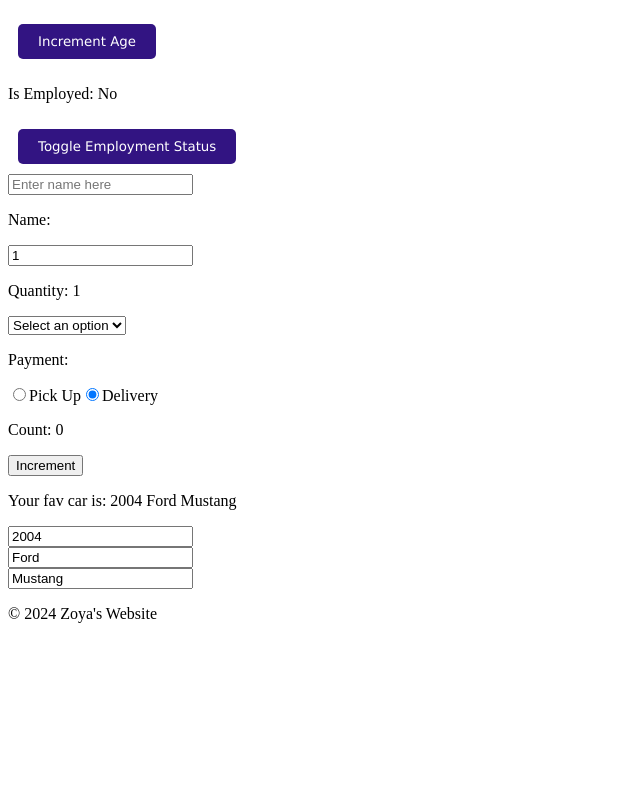
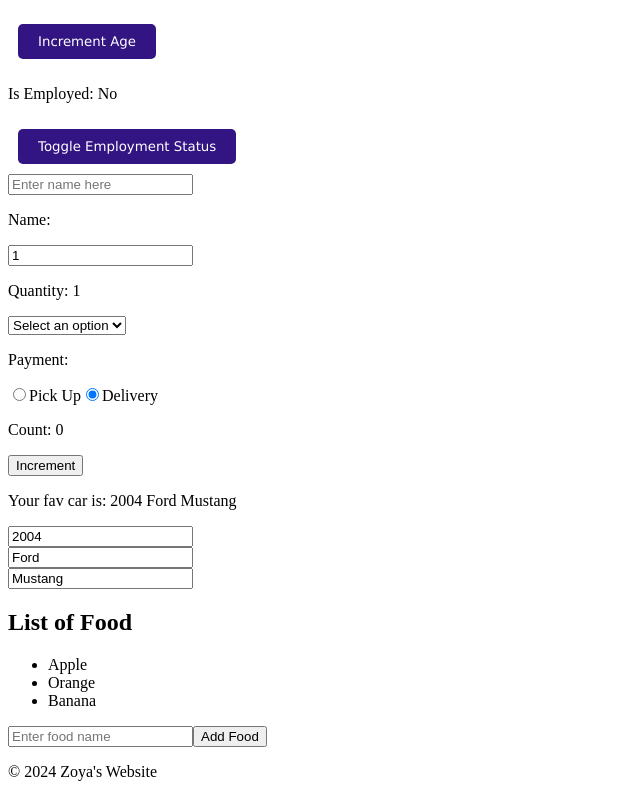
Before and after one commit to zoyasiddiqui/Learning-React, a React (Vite) app in the folder website/my-react-app/: page / in a window 1280 px wide. Shown: the part 1460-2257 px from the top of the page, without its empty margins (0-640 px from the left). Before the commit the page ends 2099 px from the top, so only its background shows below. Built offline with nearby package versions, Linux system fonts and the light colour scheme.

Commit message:
learned how to update arrays

```diff
--- a/website/my-react-app/src/App.jsx
+++ b/website/my-react-app/src/App.jsx
@@ -10,6 +10,7 @@
 import MyComponent2 from './MyComponent2.jsx'
 import MyComponent3 from './MyComponent3.jsx'
 import MyComponent4 from './MyComponent4.jsx'
+import MyComponent5 from './MyComponent5.jsx'
 
 // React hook = Special function that allows functional components to use react features without
 // writing class components
@@ -39,6 +40,7 @@
       <MyComponent2></MyComponent2>
       <MyComponent3></MyComponent3>
       <MyComponent4></MyComponent4>
+      <MyComponent5></MyComponent5>
       <Footer></Footer>
     </>
   );
--- /dev/null
+++ b/website/my-react-app/src/MyComponent5.jsx
@@ -0,0 +1,34 @@
+import React, {useState} from 'react';
+
+function MyComponent5() {
+
+    const [foods, setFoods] = useState(["Apple", "Orange", "Banana"]);
+
+    function handleAddFood() {
+        const newFood = document.getElementById("foodInput").value;
+        document.getElementById("foodInput").value = "";
+
+        setFoods(f => [...f, newFood]);
+    }
+
+    function handleRemoveFood(index) {
+
+        //we use an underscore as like a placeholder
+
+        //this sets food to the output of food.filter,
+        // and food.filter will output a list with all elements where index matches
+        setFoods(foods.filter((_, i) => i != index));
+    }
+
+    return(<div>
+        <h2>List of Food</h2>
+        <ul>
+            {foods.map((food, index) =>
+            <li key={index} onClick={() => handleRemoveFood(index)}>{food}</li>)}
+        </ul>
+        <input type="text" id="foodInput" placeholder='Enter food name'/>
+        <button onClick={handleAddFood}>Add Food</button>
+    </div>);
+
+}
+export default MyComponent5
```
